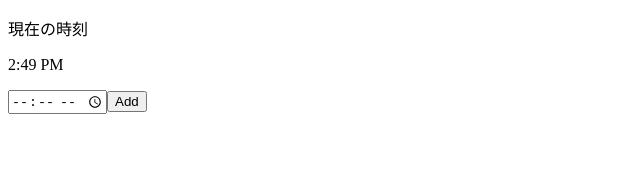
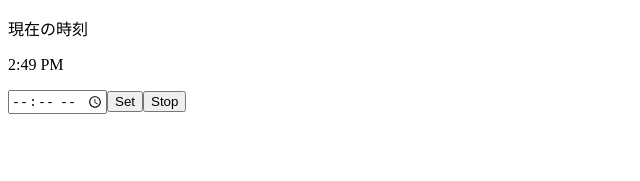
Before and after one commit to makoto-ogata/react-alam, a React (Create React App) app: page / in a window 1280 px wide. Shown: the top 181 px of the page, without its empty margins (0-640 px from the left). Built offline with nearby package versions, Linux system fonts and the light colour scheme.

Commit message:
create alarm function

```diff
--- a/src/App.js
+++ b/src/App.js
@@ -1,6 +1,9 @@
 import React, { useState, useEffect } from 'react';
+import sound from './sound/piano-without-melody-short-loop-60-bpm.mp3';
 
 function App() {
+  const alarmSound = new Audio(sound);
+  alarmSound.loop = true;
   const [showTime, setShowTime] = useState(new Date());
   const [time, setTime] = useState('');
   const handleTime =(e)=> setTime(e.target.value);
@@ -8,6 +11,11 @@ function App() {
   const handleAdd =()=> {
     const newAlarm = time;
     setAlarmTime(newAlarm);
+  }
+
+  const stopSound =()=> {
+    alarmSound.pause();
+    alarmSound.currentTime = 0;
   }
 
   useEffect(() => {
@@ -19,12 +27,18 @@ function App() {
 
   const nowTime = showTime.toLocaleTimeString([],{hour: 'numeric', minute:'numeric'});
 
+  useEffect(()=>{
+   if(nowTime === alarmTime){
+     alarmSound.play();
+   }
+  }, [nowTime]);
   return (
     <div className="App">
       <p>現在の時刻</p>
       <p>{nowTime}</p>
       <input type="time" value={time} onChange={handleTime} />
-      <button type="submit" onClick={handleAdd}>Add</button>
+      <button type="submit" onClick={handleAdd}>Set</button>
+      <button type="submit" onClick={stopSound}>Stop</button>
       <div>
         {alarmTime}
       </div>
```
